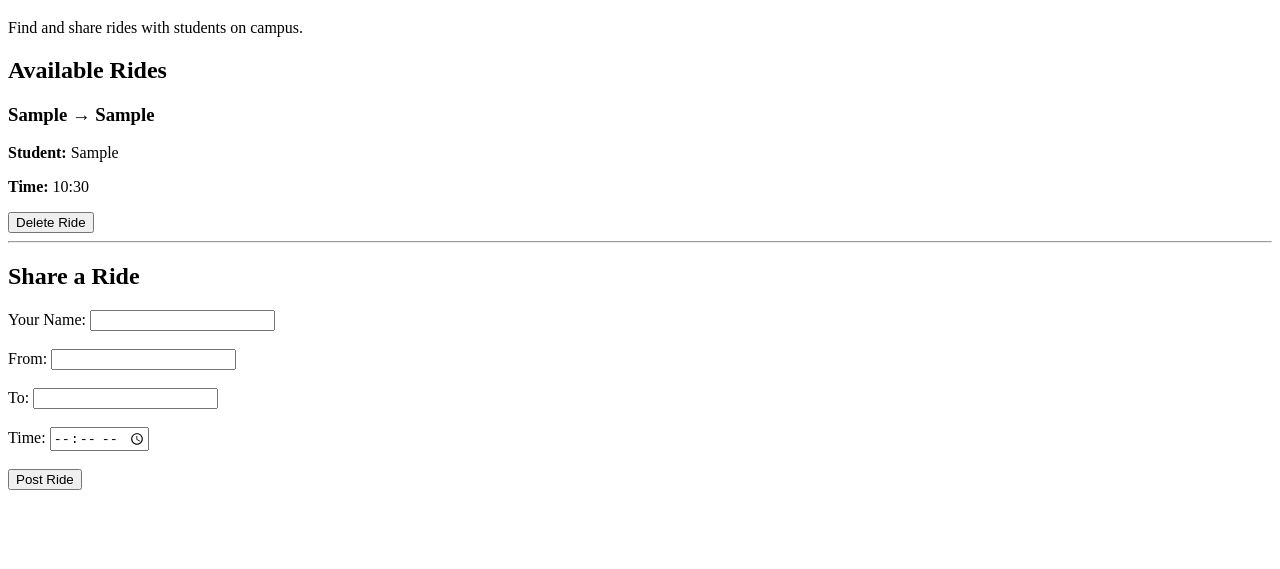
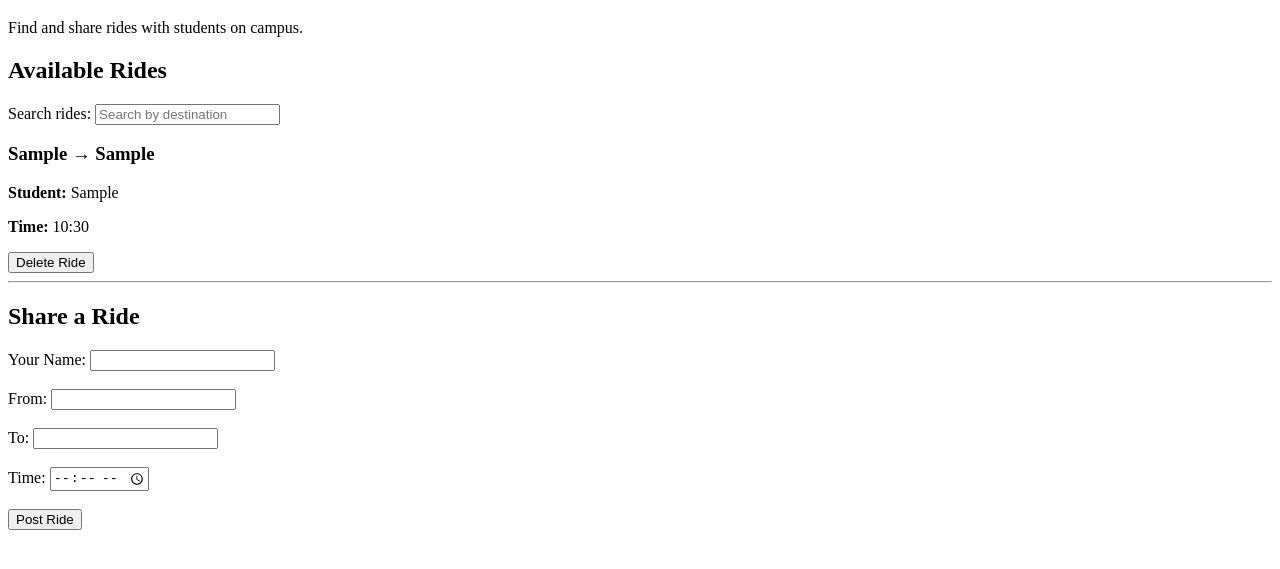
Before and after one commit to umeshchoudhary-png/Campus-Ride-Share-Board, a website: page public/index.html in a window 1280 px wide. Both pictures are taken after typing "Sample", "Sample", "Sample", "10:30" into the empty fields and a click on the button "Post Ride". Shown: the part 61-630 px from the top of the page. Drawn offline with Linux system fonts and the light colour scheme.

Commit message:
feat: add ride search

```diff
--- a/public/app.js
+++ b/public/app.js
@@ -1,17 +1,22 @@
 const form = document.getElementById("ride-form");
 const rideList = document.getElementById("ride-list");
+const searchInput = document.getElementById("search");
 
 let rides = JSON.parse(localStorage.getItem("rides")) || [];
 
-function displayRides() {
+function displayRides(searchText = "") {
     rideList.innerHTML = "";
 
-    if (rides.length === 0) {
+    const filteredRides = rides.filter((ride) =>
+        ride.to.toLowerCase().includes(searchText.toLowerCase())
+    );
+
+    if (filteredRides.length === 0) {
         rideList.innerHTML = "<p>No rides available yet.</p>";
         return;
     }
 
-    rides.forEach((ride, index) => {
+    filteredRides.forEach((ride) => {
         const rideElement = document.createElement("div");
 
         rideElement.innerHTML = `
@@ -22,11 +27,16 @@ function displayRides() {
             <hr>
         `;
 
-        rideElement.querySelector(".delete-button").addEventListener("click", () => {
-            rides.splice(index, 1);
-            localStorage.setItem("rides", JSON.stringify(rides));
-            displayRides();
-        });
+        rideElement
+            .querySelector(".delete-button")
+            .addEventListener("click", () => {
+                const index = rides.indexOf(ride);
+
+                rides.splice(index, 1);
+                localStorage.setItem("rides", JSON.stringify(rides));
+
+                displayRides(searchInput.value);
+            });
 
         rideList.appendChild(rideElement);
     });
@@ -43,10 +53,16 @@ form.addEventListener("submit", (event) => {
     };
 
     rides.push(ride);
+
     localStorage.setItem("rides", JSON.stringify(rides));
 
-    displayRides();
+    displayRides(searchInput.value);
+
     form.reset();
 });
 
+searchInput.addEventListener("input", () => {
+    displayRides(searchInput.value);
+});
+
 displayRides();
--- a/public/index.html
+++ b/public/index.html
@@ -14,6 +14,8 @@
     <main>
         <section>
             <h2>Available Rides</h2>
+            <label for="search">Search rides:</label>
+<input type="text" id="search" placeholder="Search by destination">
 
             <div id="ride-list">
                 <p>No rides available yet.</p>
```
